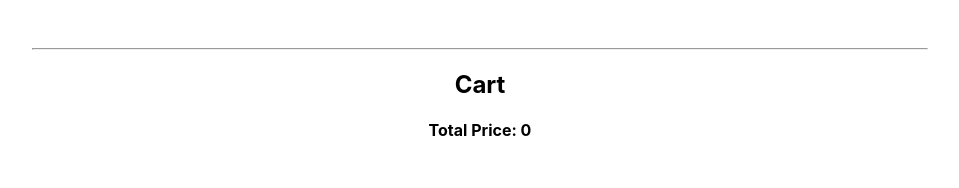
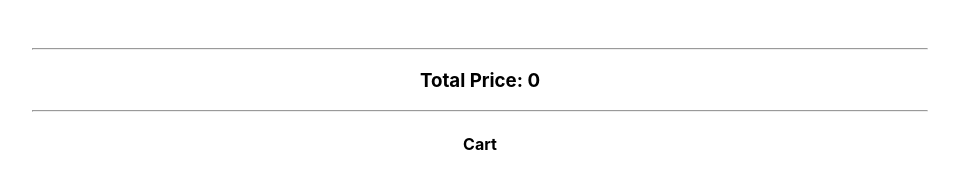
Before and after one commit to shahul01/myshop-fe, a Next.js app: page / in a window 1280 px wide. Shown: the part 366-554 px from the top of the page, without its empty margins (160-1119 px from the left). Built offline with nearby package versions, Linux system fonts and the light colour scheme.

Commit message:
fix/bug: total price updates event when above cart but with err

```diff
--- a/components/Cart.js
+++ b/components/Cart.js
@@ -1,29 +1,34 @@
-import { useState } from "react";
+import { useState, useEffect } from "react";
 
-const Cart = ({ cart, totalPrice, updatedPrice, onClick }) => {
+const Cart = ({ cart, totalPrice, setTotalPrice, updatedPrice, setUpdatedPrice, onClick }) => {
 
-  // let [cart, setCart] = useState([]);
-  // let [totalPrice, setTotalPrice] = useState(0);
-  // let [updatedPrice, setUpdatedPrice] = useState(0);
-
-  // function handleDelFromCart(id) {
-  //   setCart(cart => cart.filter(item => item.id !== id));
-  //   console.log('handleDelFromCart :>> ', cart);
-  // }
+  // useEffect(() => {
+  //   setUpdatedPrice(totalPrice)
+  //   console.log('updatedPrice :>> ', updatedPrice);
+  // },[totalPrice])
 
   return (
     <div>
+      <hr />
+      <h3 className="center-this">Total Price: {updatedPrice}</h3>
 
       <hr />
-      <h2 className="center-this">Cart</h2>
+      <h4 className="center-this">Cart</h4>
       <div className="cart-container">
         {cart.length > 0 ? cart.map((currCart) => {
           totalPrice = totalPrice + currCart.price
-          updatedPrice = totalPrice
+          // updatedPrice = totalPrice
+          setUpdatedPrice(totalPrice)
+          // setUpdatedPrice(updatedPrice)
+
+          // totalPrice = totalPrice + currCart.price
+          // setTotalPrice(totalPrice);
+          // setUpdatedPrice(totalPrice)
 
 
           return (
-            <div key={currCart.key} className="cart" onClick={() => onClick(currCart.id)}>
+            <div key={currCart.key} className="cart"
+              onClick={() => onClick(currCart.id)}>
 
 
               <p className="center-this">Item: {currCart.id}</p>
@@ -33,7 +38,6 @@ const Cart = ({ cart, totalPrice, updatedPrice, onClick }) => {
             </div>
           )
         }) : ''}
-        <h4 className="center-this">Total Price: {updatedPrice}</h4>
       </div>
 
     </div>
--- a/pages/index.js
+++ b/pages/index.js
@@ -1,4 +1,4 @@
-import { useState } from "react";
+import { useState, useEffect } from "react";
 import Cart from "../components/Cart";
 
 export default function App() {
@@ -29,6 +29,11 @@ export default function App() {
   let [cart, setCart] = useState([]);
   let [totalPrice, setTotalPrice] = useState(0);
   let [updatedPrice, setUpdatedPrice] = useState(0);
+
+  // useEffect(() => {
+  //   setUpdatedPrice(totalPrice)
+  //   console.log('updatedPrice :>> ', updatedPrice);
+  // },[totalPrice])
 
   function handleAddToCart(id, price) {
     setCart([...cart, {
@@ -68,7 +73,9 @@ export default function App() {
       <Cart
         cart={cart}
         totalPrice={totalPrice}
+        setTotalPrice={setTotalPrice}
         updatedPrice={updatedPrice}
+        setUpdatedPrice={setUpdatedPrice}
         onClick={handleDelFromCart}
       />
 
```
